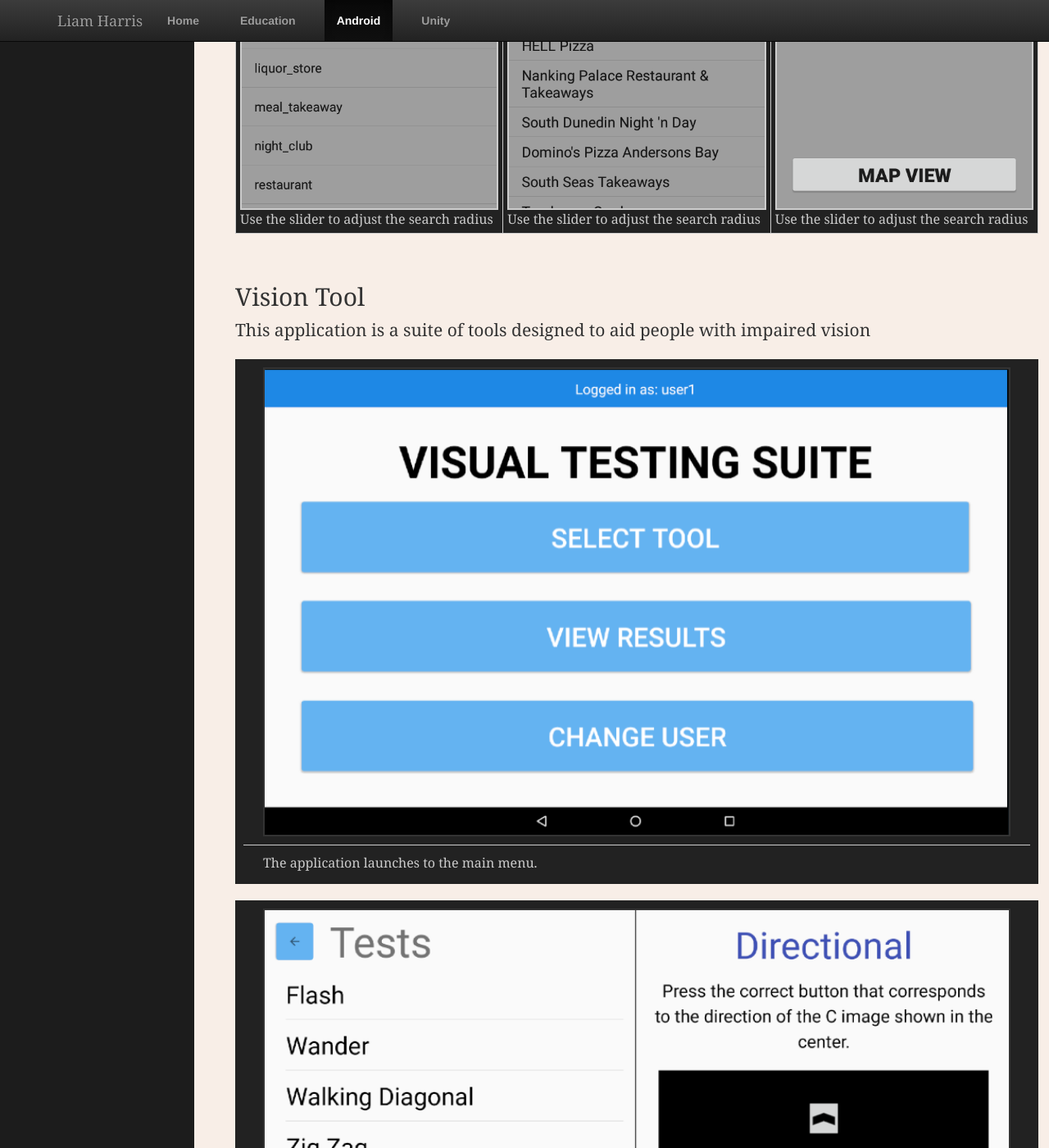
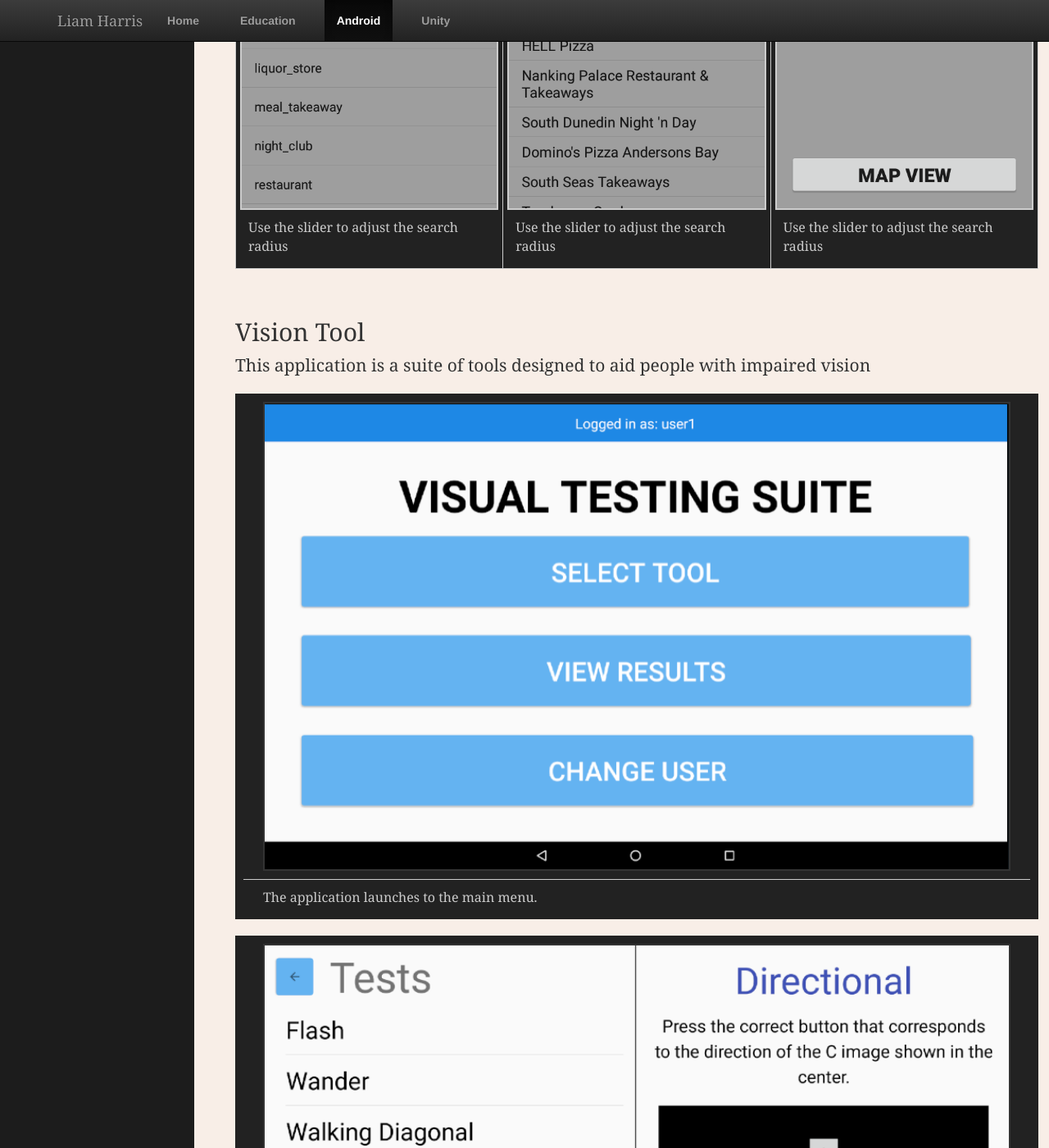
Before and after one commit to harrl7/harrl7.github.io, a Jekyll site: the page built from android/index.html, in a window 1280 px wide and 1400 px high, scrolled down 594 px. Shown: the whole window at 82% size. Built offline with Jekyll 4.4.1, drawn with Linux system fonts in a browser that asks for light colours.

Commit message:
Update main.css

```diff
--- a/css/main.css
+++ b/css/main.css
@@ -94,7 +94,7 @@ img {
     color: var(--col-lt-grey);
 }
 
-#Nearby_Sites_Fig figcaption {
+.Nearby_Sites_Fig figcaption {
    margin: 10px 10px;
 }
 
```
